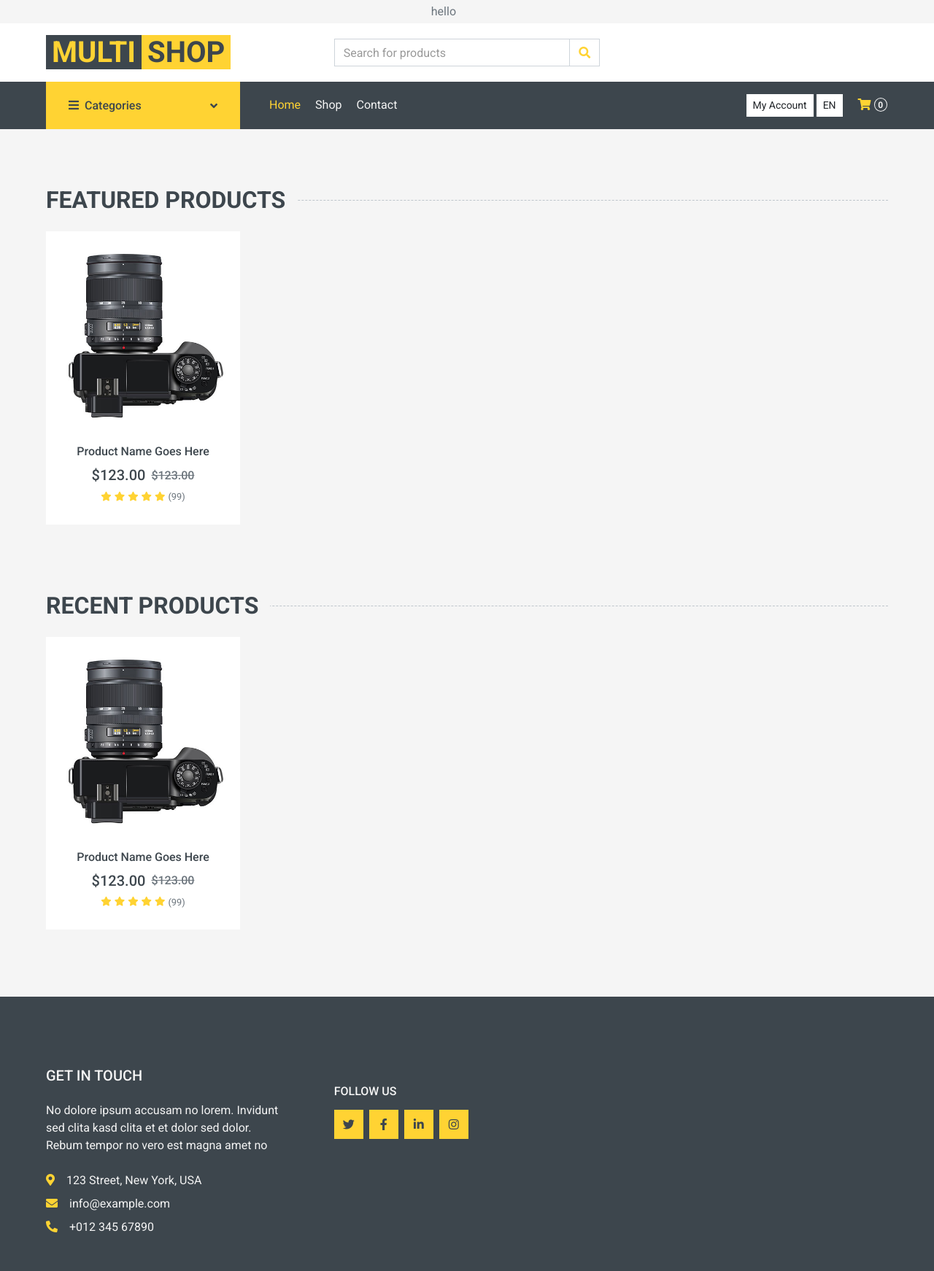
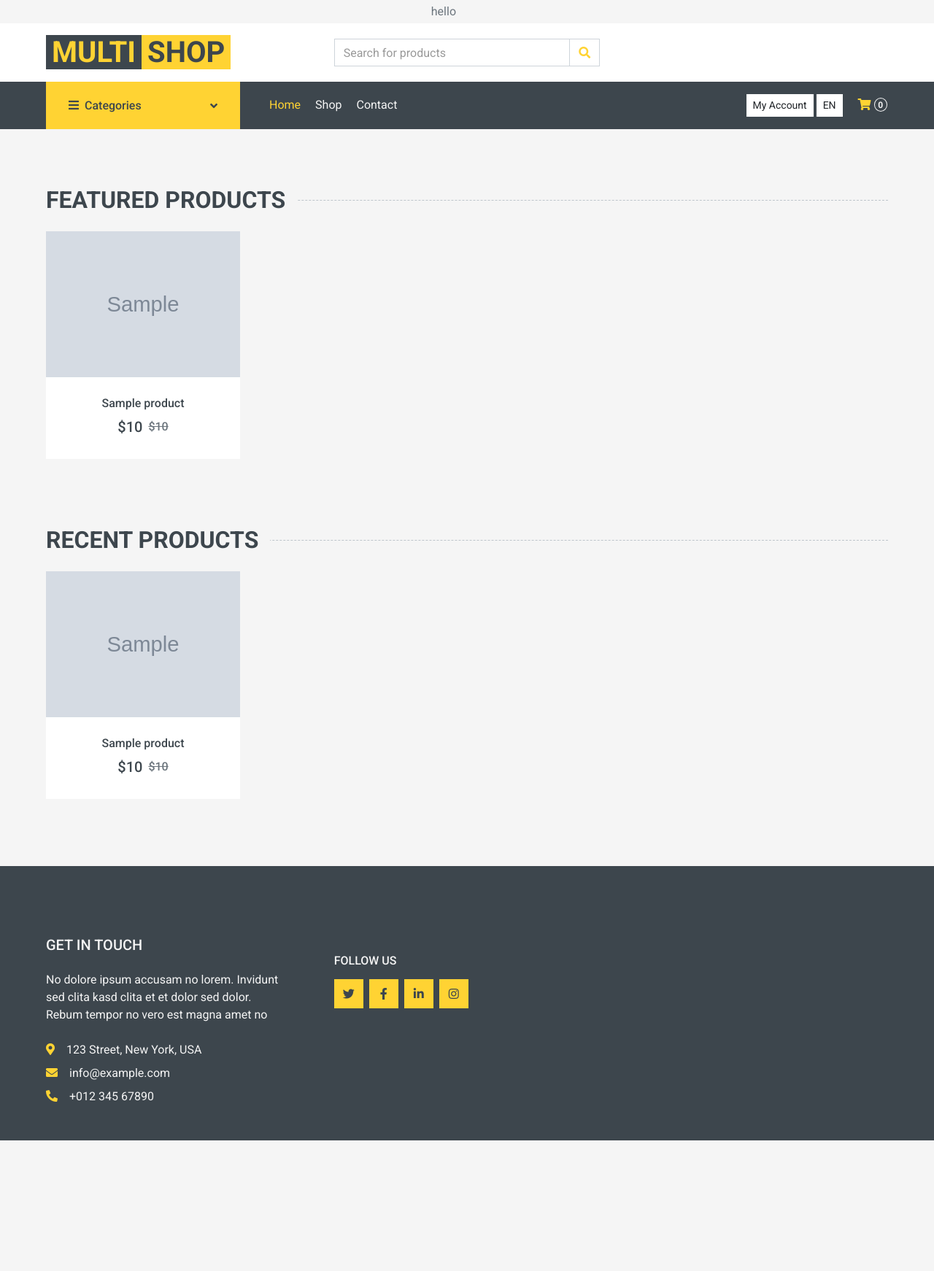
Before and after one commit to MRFAKE2002/work_project_onlineshop, a Django app: page / in a window 1280 px wide. Shown: the whole page at 73% size. After the commit the page ends 1563 px from the top, so only its background shows below. Run offline with Django 4.2, Linux system fonts and the light colour scheme; tables that the repository leaves empty hold one stand-in row (values such as "Sample post"); grey boxes marked "Sample" are stand-in pictures; parts of the project's set-up code (start-up, migrations or seed data) failed here and were passed over; some libraries are stand-ins or nearby versions.

Commit message:
make something better

```diff
--- a/config/urls.py
+++ b/config/urls.py
@@ -23,7 +23,7 @@ urlpatterns = [
     path('admin/', admin.site.urls),
     path('accounts/', include('allauth.urls')),
     path('', include('pages.urls')),
-    path('products/', include('products.urls')),
+    path('products/', include('products.urls', namespace='product')),
 
     # Rosetta
     path('rosetta/', include('rosetta.urls')),
--- a/pages/views.py
+++ b/pages/views.py
@@ -1,5 +1,9 @@
 from django.shortcuts import render
-from django.views.generic import TemplateView
+from django.views import generic
 
-class HomePageView(TemplateView):
+from products.models import Product
+
+class HomePageView(generic.ListView):
     template_name = 'home.html'
+    model = Product
+    context_object_name = 'products'
--- a/products/models.py
+++ b/products/models.py
@@ -21,7 +21,7 @@ class Product(models.Model):
         return f'product name:{self.name} product is_active : {self.is_active}'
 
     def get_absolute_url(self):
-        return reverse('product_details', args=[self.pk])
+        return reverse('product:product_details', args=[self.pk])
 
 class Comment(models.Model):
     STARS_CHOICES=[
@@ -42,4 +42,4 @@ class Comment(models.Model):
         return self.product
 
     def get_absolute_url(self):
-        return reverse('product_details', args=(self.pk))
+        return reverse('product:product_details', args=[self.product.id ])
--- a/products/urls.py
+++ b/products/urls.py
@@ -7,5 +7,5 @@ app_name = 'product'
 urlpatterns = [
     path('', views.ProductListView.as_view(), name='product_list'),
     path('<int:pk>/', views.ProductDetailsView.as_view(), name='product_details'),
-    path('comment/<int:pk>/', views.CommentCreateView.as_view(), name='comment_create'),
+    path('comment/<int:product_id>/', views.CommentCreateView.as_view(), name='comment_create'),
 ]
--- a/templates/home.html
+++ b/templates/home.html
@@ -15,11 +15,12 @@
 <!-- Products Start -->
 <div class="container-fluid pt-5 pb-3">
     <h2 class="section-title position-relative text-uppercase mx-xl-5 mb-4"><span class="bg-secondary pr-3">{% trans "Featured Products"%}</span></h2>
+    {% for product in products %}
         <div class="row px-xl-5">
             <div class="col-lg-3 col-md-4 col-sm-6 pb-1">
                 <div class="product-item bg-light mb-4">
                     <div class="product-img position-relative overflow-hidden">
-                    <img class="img-fluid w-100" src="img/product-1.jpg" alt="">
+                        <img class="img-fluid w-100" src="{{ product.image.url }}" alt="">
                         <div class="product-action">
                             <a class="btn btn-outline-dark btn-square" href=""><i class="fa fa-shopping-cart"></i></a>
                             <a class="btn btn-outline-dark btn-square" href=""><i class="far fa-heart"></i></a>
@@ -28,10 +29,11 @@
                         </div>
                     </div>
                     <div class="text-center py-4">
-                    <a class="h6 text-decoration-none text-truncate" href="">Product Name Goes Here</a>
+                        <a class="h6 text-decoration-none text-truncate" href=" {{ product.get_absolute_url }} ">{{ product.name }}</a>
                         <div class="d-flex align-items-center justify-content-center mt-2">
-                        <h5>$123.00</h5><h6 class="text-muted ml-2"><del>$123.00</del></h6>
+                            <h5>{% trans "$"%}{{ product.price }}</h5><h6 class="text-muted ml-2"><del>{% trans "$"%}{{ product.price }}</del></h6>
                         </div>
+                        {% comment %}
                         <div class="d-flex align-items-center justify-content-center mb-1">
                             <small class="fa fa-star text-primary mr-1"></small>
                             <small class="fa fa-star text-primary mr-1"></small>
@@ -40,10 +42,12 @@
                             <small class="fa fa-star text-primary mr-1"></small>
                             <small>(99)</small>
                         </div>
+                        {% endcomment %}
                     </div>
                 </div>
             </div>
         </div>
+    {% endfor %}
 </div>
 <!-- Products End -->
 
@@ -51,11 +55,12 @@
 <!-- Products Start -->
 <div class="container-fluid pt-5 pb-3">
     <h2 class="section-title position-relative text-uppercase mx-xl-5 mb-4"><span class="bg-secondary pr-3">{% trans "Recent Products"%}</span></h2>
+    {% for product in products %}
         <div class="row px-xl-5">
             <div class="col-lg-3 col-md-4 col-sm-6 pb-1">
                 <div class="product-item bg-light mb-4">
                     <div class="product-img position-relative overflow-hidden">
-                    <img class="img-fluid w-100" src="img/product-1.jpg" alt="">
+                        <img class="img-fluid w-100" src="{{ product.image.url }}" alt="">
                         <div class="product-action">
                             <a class="btn btn-outline-dark btn-square" href=""><i class="fa fa-shopping-cart"></i></a>
                             <a class="btn btn-outline-dark btn-square" href=""><i class="far fa-heart"></i></a>
@@ -64,10 +69,11 @@
                         </div>
                     </div>
                     <div class="text-center py-4">
-                    <a class="h6 text-decoration-none text-truncate" href="">Product Name Goes Here</a>
+                        <a class="h6 text-decoration-none text-truncate" href=" {{ product.get_absolute_url }} ">{{ product.name }}</a>
                         <div class="d-flex align-items-center justify-content-center mt-2">
-                        <h5>$123.00</h5><h6 class="text-muted ml-2"><del>$123.00</del></h6>
+                            <h5>{% trans "$"%}{{ product.price }}</h5><h6 class="text-muted ml-2"><del>{% trans "$"%}{{ product.price }}</del></h6>
                         </div>
+                        {% comment %}
                         <div class="d-flex align-items-center justify-content-center mb-1">
                             <small class="fa fa-star text-primary mr-1"></small>
                             <small class="fa fa-star text-primary mr-1"></small>
@@ -76,10 +82,12 @@
                             <small class="fa fa-star text-primary mr-1"></small>
                             <small>(99)</small>
                         </div>
+                        {% endcomment %}
                     </div>
                 </div>
             </div>
         </div>
+    {% endfor %}
 </div>
 <!-- Products End -->
 
```
Also changed, not shown: products/templates/products/product_details.html (+21 -4 lines), products/migrations/0003_comment.py (added). Lines whose indentation alone changed are shown as unchanged.
